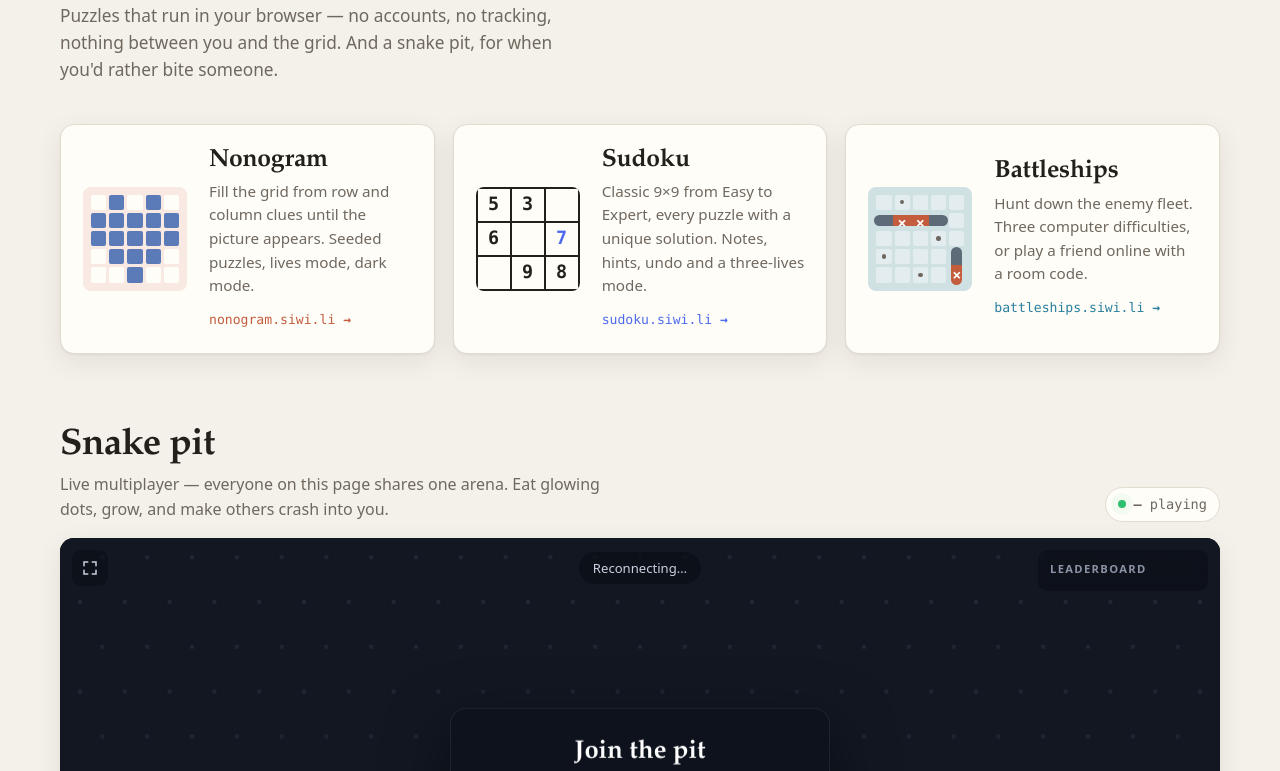
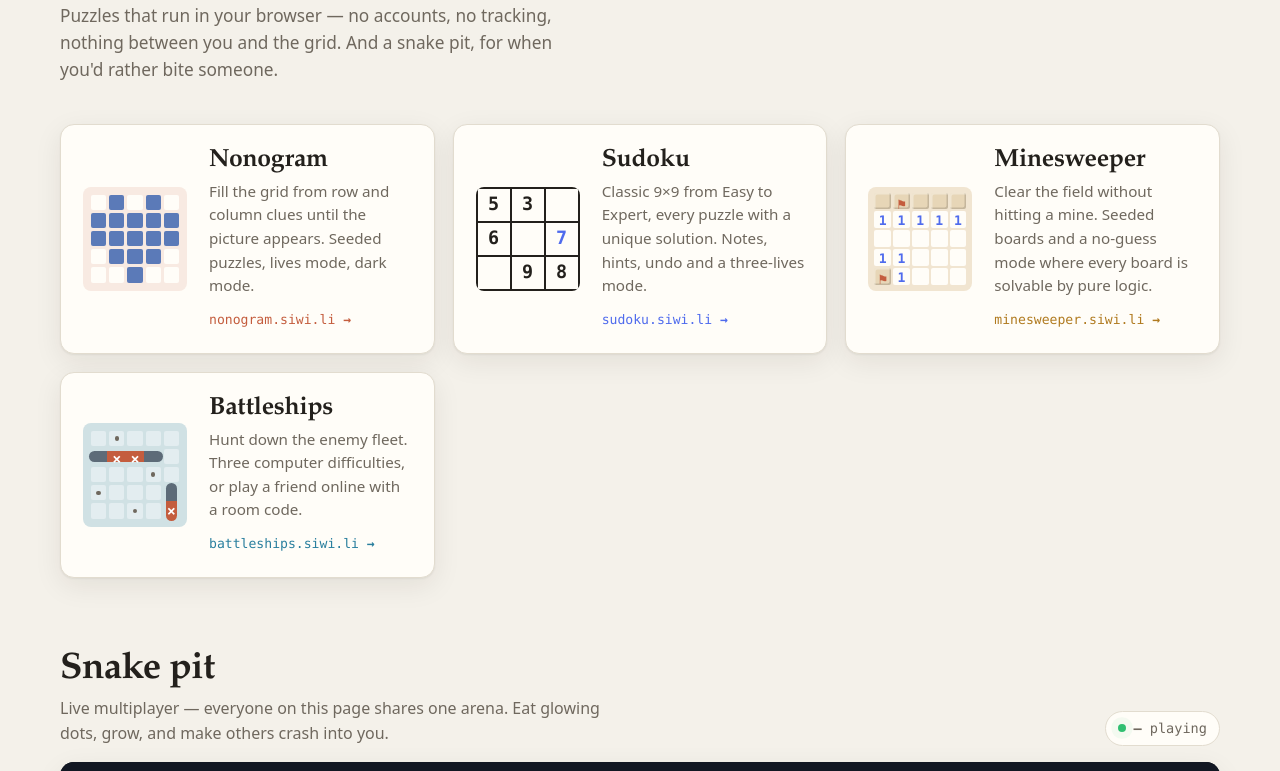
Before and after one commit to Ilosariph/games-landingpage, a website: page public/index.html in a window 1280 px wide. Shown: the part 297-1068 px from the top of the page. Drawn offline with Linux system fonts and the light colour scheme.

Commit message:
add minesweeper

```diff
--- a/public/index.html
+++ b/public/index.html
@@ -4,7 +4,7 @@
 <meta charset="UTF-8">
 <meta name="viewport" content="width=device-width, initial-scale=1.0, viewport-fit=cover">
 <title>siwi.li games</title>
-<meta name="description" content="Small, ad-free browser games: Nonogram, Sudoku, Battleships and a live multiplayer snake pit.">
+<meta name="description" content="Small, ad-free browser games: Nonogram, Sudoku, Minesweeper, Battleships and a live multiplayer snake pit.">
 <meta name="theme-color" content="#f4f1ea" media="(prefers-color-scheme: light)">
 <meta name="theme-color" content="#151410" media="(prefers-color-scheme: dark)">
 <link rel="icon" href="favicon.svg" type="image/svg+xml">
@@ -17,6 +17,7 @@
   <nav>
     <a href="https://nonogram.siwi.li">Nonogram</a>
     <a href="https://sudoku.siwi.li">Sudoku</a>
+    <a href="https://minesweeper.siwi.li">Minesweeper</a>
     <a href="https://battleships.siwi.li">Battleships</a>
     <a href="#pit">Snake pit</a>
   </nav>
@@ -48,6 +49,15 @@
         <h2>Sudoku</h2>
         <p>Classic 9×9 from Easy to Expert, every puzzle with a unique solution. Notes, hints, undo and a three-lives mode.</p>
         <span class="go">sudoku.siwi.li <b>→</b></span>
+      </div>
+    </a>
+
+    <a class="card card-minesweeper" href="https://minesweeper.siwi.li">
+      <div class="thumb mine" aria-hidden="true"><span></span><span class="f"></span><span></span><span></span><span></span><span class="o n1">1</span><span class="o n1">1</span><span class="o n1">1</span><span class="o n1">1</span><span class="o n1">1</span><span class="o"></span><span class="o"></span><span class="o"></span><span class="o"></span><span class="o"></span><span class="o n1">1</span><span class="o n1">1</span><span class="o"></span><span class="o"></span><span class="o"></span><span class="f"></span><span class="o n1">1</span><span class="o"></span><span class="o"></span><span class="o"></span></div>
+      <div class="card-body">
+        <h2>Minesweeper</h2>
+        <p>Clear the field without hitting a mine. Seeded boards and a no-guess mode where every board is solvable by pure logic.</p>
+        <span class="go">minesweeper.siwi.li <b>→</b></span>
       </div>
     </a>
 
--- a/public/styles.css
+++ b/public/styles.css
@@ -10,6 +10,7 @@
   --nono: #c45d3e;
   --nono-fill: #5b7ab8;
   --sudo: #4f6bed;
+  --mine: #b07a1f;
   --sea: #2a7f9e;
   --sea-water: #e3edf0;
   --sea-ship: #5d6b78;
@@ -32,6 +33,7 @@
     --nono: #d4694a;
     --nono-fill: #6c8cd0;
     --sudo: #7088ff;
+    --mine: #d9a441;
     --sea: #3f9fc0;
     --sea-water: #1d2a30;
     --sea-ship: #7d8a96;
@@ -48,6 +50,7 @@
   --nono: #d4694a;
   --nono-fill: #6c8cd0;
   --sudo: #7088ff;
+  --mine: #d9a441;
   --sea: #3f9fc0;
   --sea-water: #1d2a30;
   --sea-ship: #7d8a96;
@@ -132,6 +135,7 @@ main { max-width: 1160px; margin: 0 auto; }
 }
 .card-sudoku { --accent: var(--sudo); }
 .card-battleships { --accent: var(--sea); }
+.card-minesweeper { --accent: var(--mine); }
 .card:hover { transform: translateY(-3px); border-color: var(--accent); }
 .card:focus-visible { outline: 3px solid var(--accent); outline-offset: 3px; }
 .card h2 { font-family: var(--serif); font-size: 1.55rem; line-height: 1.1; letter-spacing: -0.01em; }
@@ -205,6 +209,28 @@ main { max-width: 1160px; margin: 0 auto; }
 .thumb.sea span.hit::after { content: "×"; color: #fff; font-family: var(--sans); font-weight: 700; font-size: 1rem; line-height: 1; }
 .card:hover .thumb.sea span.hit { animation: pop 0.35s ease both; }
 .card:hover .thumb.sea span.hit + .hit { animation-delay: 80ms; }
+
+.thumb.mine {
+  grid-template-columns: repeat(5, minmax(0, 1fr));
+  grid-template-rows: repeat(5, minmax(0, 1fr));
+  gap: 2px;
+  padding: 6px;
+  background: color-mix(in srgb, var(--mine) 18%, var(--surface));
+}
+.thumb.mine span {
+  display: grid;
+  place-items: center;
+  border-radius: 2px;
+  background: color-mix(in srgb, var(--mine) 30%, var(--surface));
+  box-shadow: inset 1.5px 1.5px 0 color-mix(in srgb, #fff 35%, transparent), inset -1.5px -1.5px 0 color-mix(in srgb, #000 15%, transparent);
+  font-family: var(--mono);
+  font-size: 0.82rem;
+  font-weight: 700;
+}
+.thumb.mine span.o { background: var(--surface); box-shadow: none; }
+.thumb.mine span.n1 { color: var(--sudo); }
+.thumb.mine span.f::after { content: "\2691"; color: var(--nono); font-size: 0.9rem; }
+.card:hover .thumb.mine span.f::after { animation: pop 0.35s ease both; display: inline-block; }
 
 /* ── Snake pit ── */
 .pit { padding-block: clamp(40px, 7vw, 72px) 16px; }
```
Also changed, not shown: README.md.
